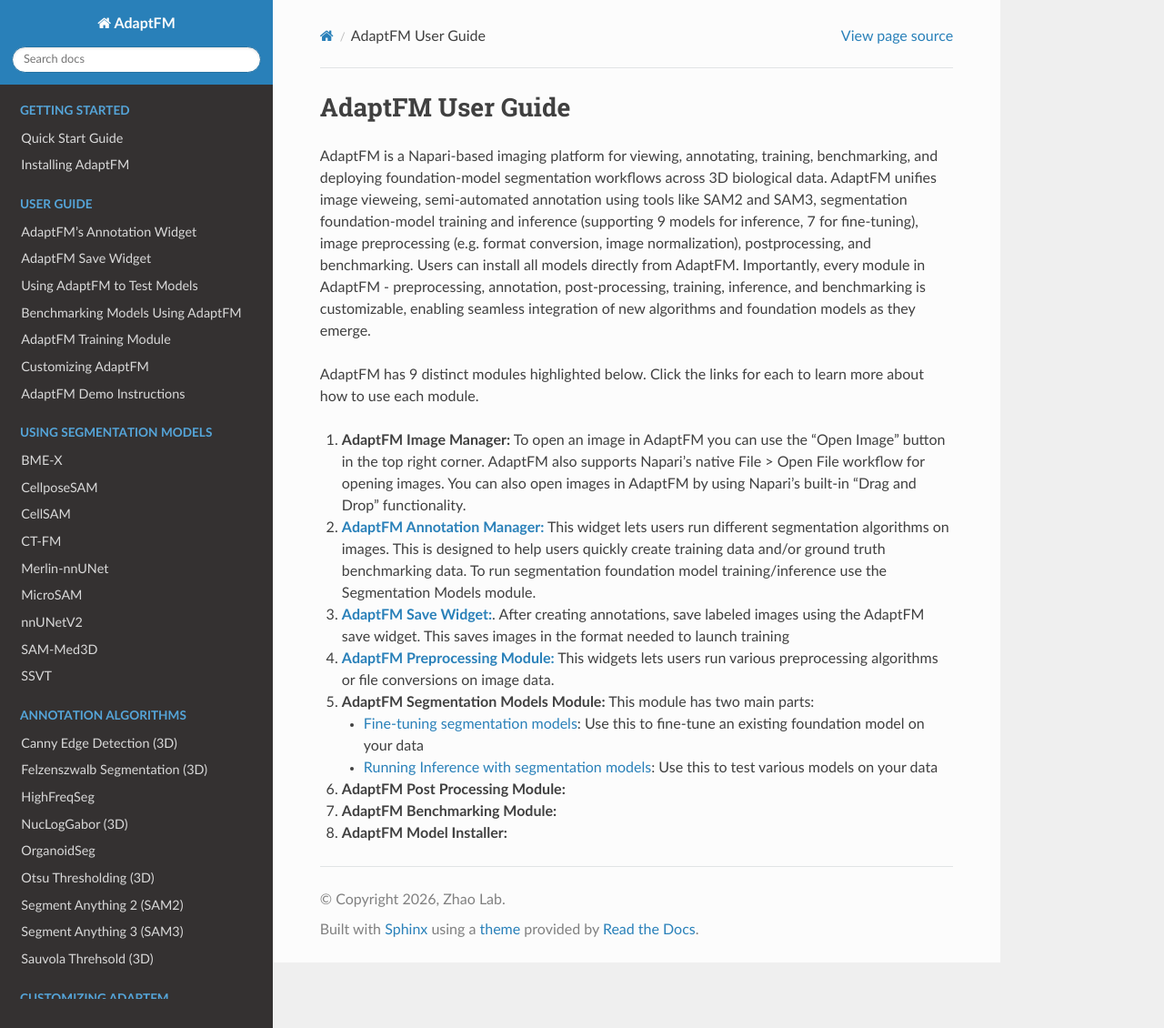
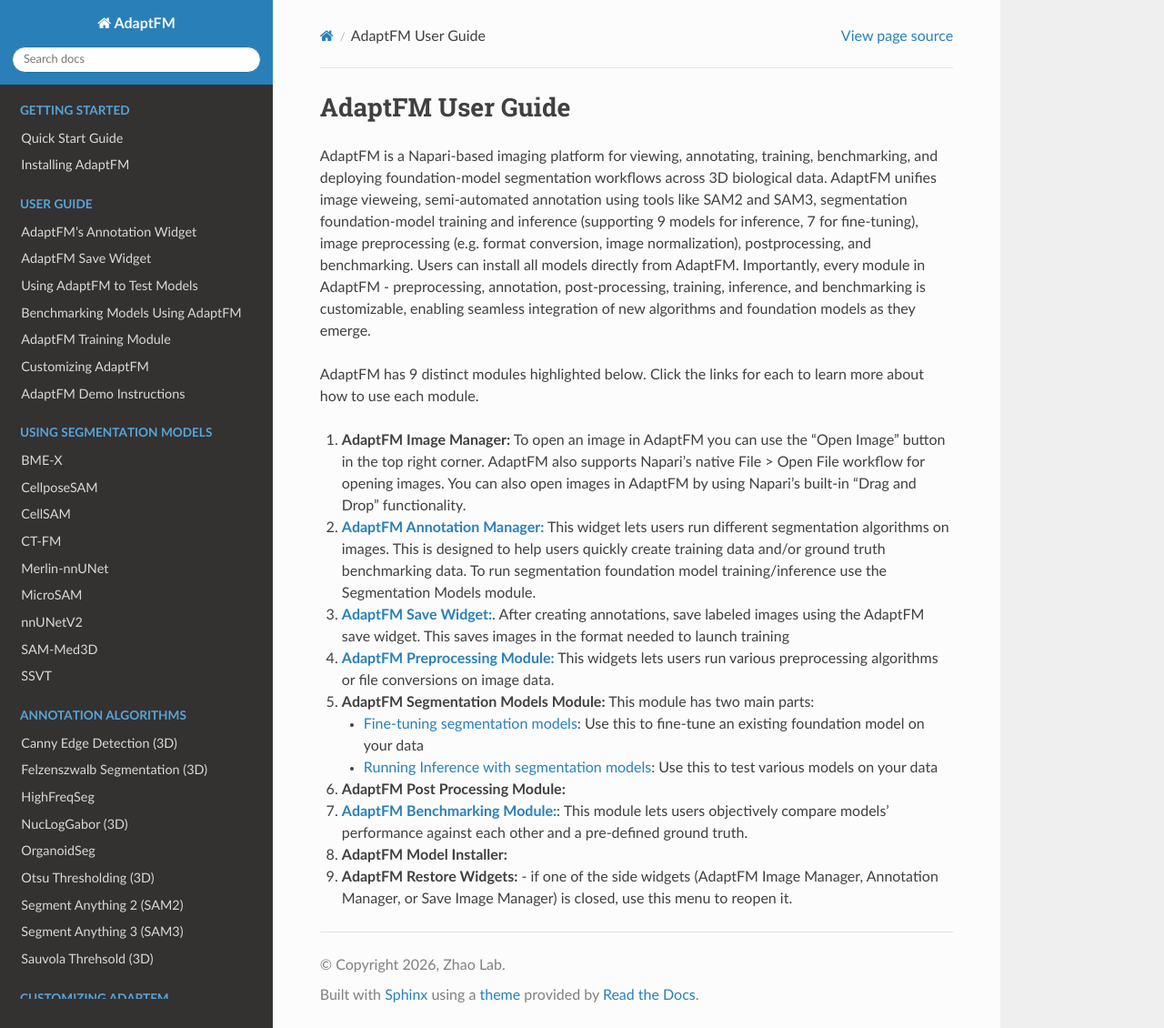
Before and after one commit to Zhao-Lab-UW-DHO/AdaptFM, a Sphinx documentation site: the page built from docs/user-guide/user-guide.md, in a window 1280 px wide and 1130 px high. Shown: the whole window at 91% size. Built offline with Sphinx 7.4.7 and the Read the Docs theme 3.1.0, drawn with Linux system fonts in a browser that asks for light colours.

Commit message:
model installer

```diff
--- a/docs/user-guide/user-guide.md
+++ b/docs/user-guide/user-guide.md
@@ -28,6 +28,8 @@ AdaptFM has 9 distinct modules highlighted below. Click the links for each to le
 
 6. **AdaptFM Post Processing Module:**
 
-7. **AdaptFM Benchmarking Module:**
+7. [**AdaptFM Benchmarking Module:**](benchmarking-models.md): This module lets users objectively compare models' performance against each other and a pre-defined ground truth.
 
 8. **AdaptFM Model Installer:**
+
+9. **AdaptFM Restore Widgets:** - if one of the side widgets (AdaptFM Image Manager, Annotation Manager, or Save Image Manager) is closed, use this menu to reopen it.
```
Also changed, not shown: docs/user-guide/benchmarking-models.md (+1 -1 lines), docs/user-guide/fine-tuning-models.md (+1 -1 lines), docs/user-guide/model-installer.md (added, +33 -0 lines), docs/user-guide/testing-models.md (+1 -1 lines).
